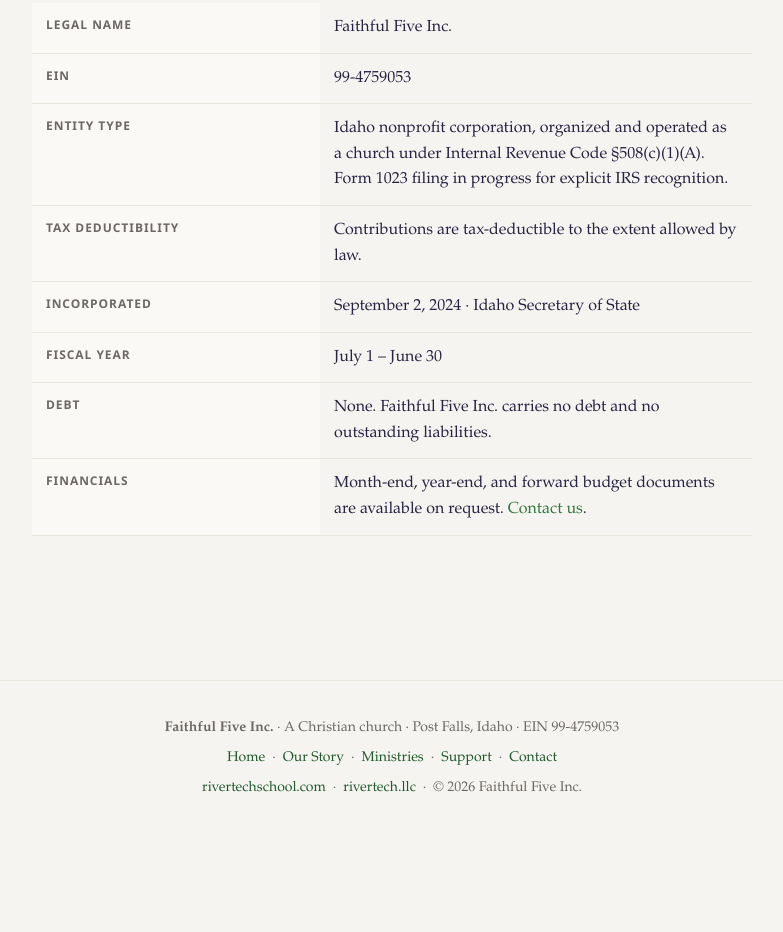
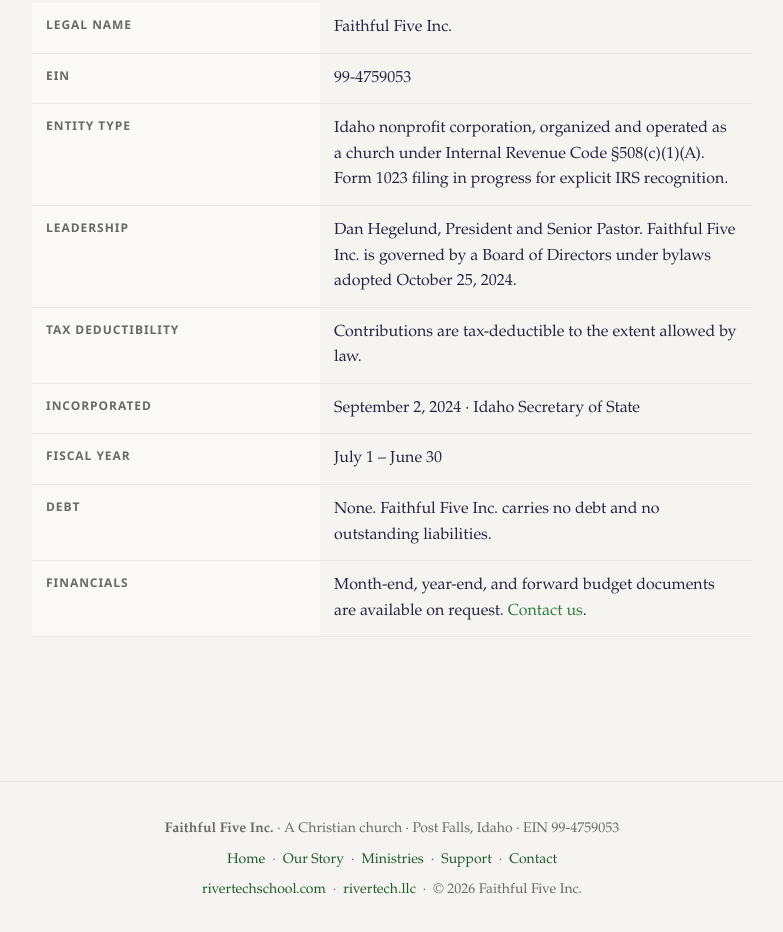
Before and after one commit to rivertechschool/faithful-five-site, a plain HTML site: page pages/support.html in a window 1280 px wide. Shown: the part 2089-3021 px from the top of the page, without its empty margins (368-1151 px from the left). Before the commit the page ends 2925 px from the top, so only its background shows below. Drawn offline with Linux system fonts and the light colour scheme.

Commit message:
Add Leadership row to donor and grantmaker table on Support page

```diff
--- a/pages/support.html
+++ b/pages/support.html
@@ -148,6 +148,7 @@
           <tr><th>Legal name</th><td>Faithful Five Inc.</td></tr>
           <tr><th>EIN</th><td>99-4759053</td></tr>
           <tr><th>Entity type</th><td>Idaho nonprofit corporation, organized and operated as a church under Internal Revenue Code §508(c)(1)(A). Form 1023 filing in progress for explicit IRS recognition.</td></tr>
+          <tr><th>Leadership</th><td>Dan Hegelund, President and Senior Pastor. Faithful Five Inc. is governed by a Board of Directors under bylaws adopted October 25, 2024.</td></tr>
           <tr><th>Tax deductibility</th><td>Contributions are tax-deductible to the extent allowed by law.</td></tr>
           <tr><th>Incorporated</th><td>September 2, 2024 · Idaho Secretary of State</td></tr>
           <tr><th>Fiscal year</th><td>July 1 – June 30</td></tr>
```
